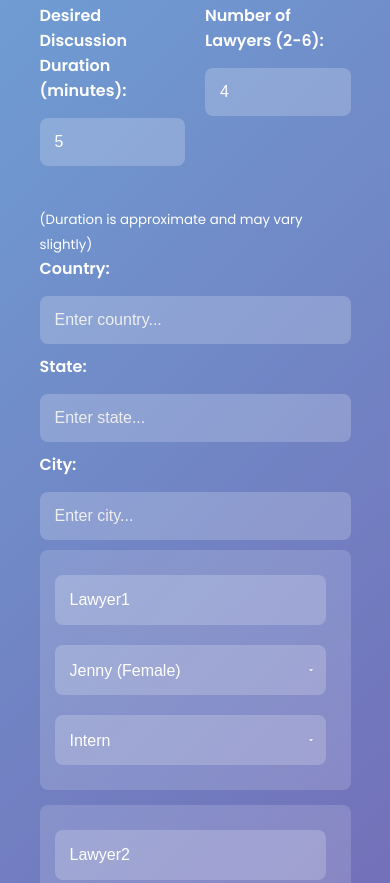
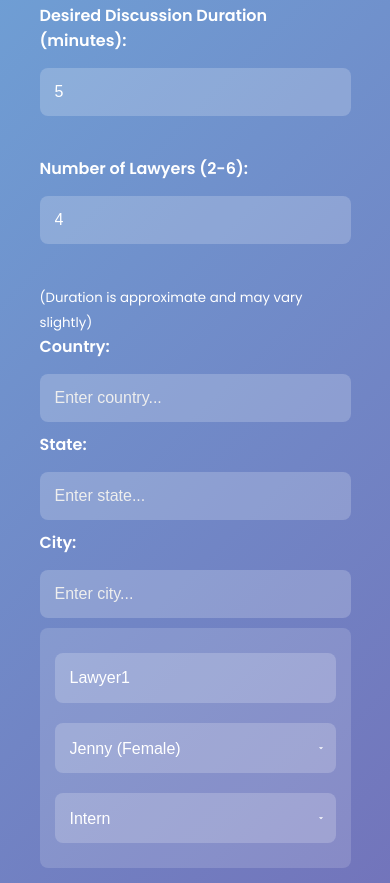
Before and after one commit to KingAmada/Lord-Lawyers, a website: page public/index.html in a window 390 px wide. Shown: the part 404-1287 px from the top of the page. Drawn offline with Linux system fonts and the light colour scheme.

Commit message:
Update styles.css

```diff
--- a/public/styles.css
+++ b/public/styles.css
@@ -21,6 +21,35 @@ body {
     max-width: 800px;
     margin: 40px auto;
     padding: 20px;
+}
+
+/* Style the disclaimer */
+.disclaimer {
+    color: #a00;
+    padding: 15px;
+    margin: 20px 0;
+    border: 1px solid #a00;
+    border-radius: 5px;
+    text-align: center;
+    font-weight: bold;
+}
+
+/* Animations */
+@keyframes gradientAnimation {
+    0% {
+        background-position: 0% 50%;
+    }
+    50% {
+        background-position: 100% 50%;
+    }
+    100% {
+        background-position: 0% 50%;
+    }
+}
+
+@keyframes fadeIn {
+    from { opacity: 0; transform: translateY(20px); }
+    to   { opacity: 1; transform: translateY(0); }
 }
 
 /* Title */
@@ -89,7 +118,7 @@ button:disabled {
     cursor: not-allowed;
 }
 
-/* Settings Row */
+/* Settings row */
 .settings-row {
     display: flex;
     flex-wrap: wrap;
@@ -131,6 +160,24 @@ button:disabled {
     animation: fadeIn 0.5s ease-in-out;
 }
 
+.speaker-config::before {
+    content: '';
+    position: absolute;
+    left: -5px;
+    top: -5px;
+    right: -5px;
+    bottom: -5px;
+    z-index: -1;
+    background: linear-gradient(135deg, #667eea, #764ba2);
+    border-radius: 10px;
+    opacity: 0;
+    transition: opacity 0.3s;
+}
+
+.speaker-config:hover::before {
+    opacity: 1;
+}
+
 .speaker-config input[type="text"],
 .speaker-config select {
     flex: 1 1 30%;
@@ -149,6 +196,19 @@ button:disabled {
     background-position: right 10px center;
     background-size: 10px;
     padding-right: 40px;
+}
+
+/* Responsive Design */
+@media (max-width: 768px) {
+    .settings-row > div {
+        flex: 1 1 100%;
+    }
+
+    .speaker-config input[type="text"],
+    .speaker-config select {
+        flex: 1 1 100%;
+        margin-right: 0;
+    }
 }
 
 /* Conversation Display Area */
@@ -176,6 +236,14 @@ button:disabled {
     margin-top: 20px;
     font-size: 1.1em;
     color: #fff;
+}
+
+/* Streaming Indicator */
+.streaming-indicator {
+    color: #f4f4f4;
+    font-style: italic;
+    margin: 10px 0;
+    animation: fadeIn 0.5s ease-in-out;
 }
 
 /* Disclaimer */
@@ -213,19 +281,29 @@ button:disabled {
     animation: bounce 2s infinite ease-in-out;
 }
 
-@keyframes gradientAnimation {
-    0% {
-        background-position: 0% 50%;
+@keyframes bounce {
+    0%, 100% {
+        transform: scale(0);
     }
     50% {
-        background-position: 100% 50%;
-    }
-    100% {
-        background-position: 0% 50%;
+        transform: scale(1);
     }
 }
 
-@keyframes fadeIn {
-    from { opacity: 0; transform: translateY(20px); }
-    to   { opacity: 1; transform: translateY(0); }
+/* Scrollbar Styling */
+::-webkit-scrollbar {
+    width: 8px;
 }
+
+::-webkit-scrollbar-track {
+    background: rgba(255, 255, 255, 0.1);
+}
+
+::-webkit-scrollbar-thumb {
+    background: rgba(255, 255, 255, 0.3);
+    border-radius: 4px;
+}
+
+::-webkit-scrollbar-thumb:hover {
+    background: rgba(255, 255, 255, 0.5);
+}
```
